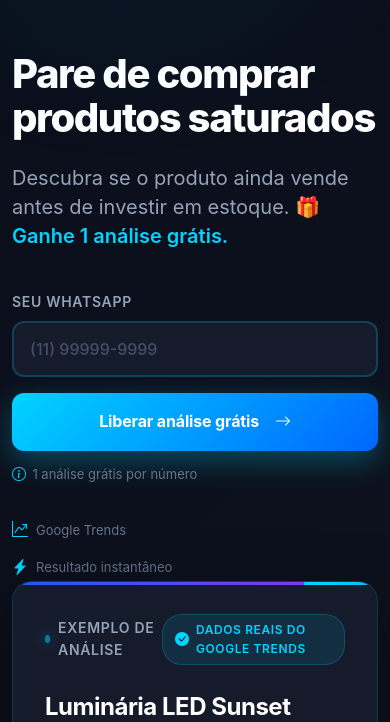
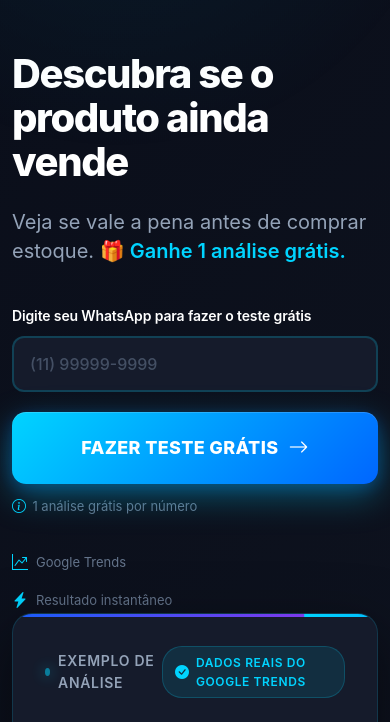
Before and after one commit to paulo9405/radar, a Django app: page / in a window 390 px wide. Shown: the part 88-810 px from the top of the page. Run offline with Django 4.2, Linux system fonts and the light colour scheme.

Commit message:
Implementa melhorias finais de conversão no hero section
MUDANÇAS IMPLEMENTADAS:

1. HEADLINE MELHORADO
   ANTES: "Pare de comprar produtos saturados"
   AGORA: "Descubra se o produto ainda vende"
   - Mais específico e outcome-oriented
   - Mais curiosity-driven
   - Menos genérico no mercado

2. SUBHEADLINE SIMPLIFICADO
   ANTES: "Descubra se o produto ainda vende antes de investir em estoque"
   AGORA: "Veja se vale a pena antes de comprar estoque"
   - Mais direto e simples
   - Linguagem mais natural

3. LABEL DO WHATSAPP MELHORADO
   ANTES: "Seu WhatsApp"
   AGORA: "Digite seu WhatsApp para fazer o teste grátis"
   - Explica o que fazer
   - Explica por que fazer
   - Conecta ação → recompensa

4. CTA BUTTON TEXT OTIMIZADO
   ANTES: "Liberar análise grátis"
   AGORA: "FAZER TESTE GRÁTIS"
   - Mais humano e natural
   - Mais impulsivo
   - Menos technical/system-oriented
   - Uppercase para dominância visual

5. CTA BUTTON VISUAL DOMINANCE
   Melhorias implementadas:
   - Font-size aumentado: 1.125rem → 1.25rem
   - Font-weight aumentado: 700 → 800
   - Padding aumentado: 1.125rem → 1.375rem
   - Letter-spacing: -0.01em → 0.02em
   - Text-transform: uppercase

6. CLICKABILITY MELHORADA
   Efeitos adicionados:
   - Shadow tripla (ambient + glow + inset highlight)
   - Hover: translateY(-3px) + scale(1.01)
   - Active: pressão visual com inset shadow
   - Shimmer effect (gradient sweep on hover)
   - Ícone → anima para direita no hover
   - Glow cyan mais forte no hover

7. BOTÃO COMO ELEMENTO DOMINANTE
   O botão agora é:
   - O ponto focal visual primário
   - Impossível de ignorar
   - Extremamente clickável
   - Premium mas não cheap/flashy

8. MANTIDO (conforme solicitado):
   ✓ "1 análise grátis por número" (microcopy)
   ✓ Análise example no topo
   ✓ Premium SaaS look
   ✓ Mobile-first responsive

OBJETIVO ALCANÇADO:
Usuário pensa em <2 segundos:
"Posso rapidamente testar se esse produto ainda vende"

IMPACTO ESPERADO:
- ⬆️ Click-through rate (CTR)
- ⬆️ WhatsApp submissions
- ⬆️ Conversion rate
- ⬇️ Bounce rate
- ⬇️ Time to decision

Co-Authored-By: Claude Sonnet 4.5 <noreply@anthropic.com>

```diff
--- a/landing/static/landing/css/style.css
+++ b/landing/static/landing/css/style.css
@@ -259,12 +259,12 @@ section {
 
 .form-label-inline {
     display: block;
-    font-size: 0.875rem;
-    font-weight: 600;
-    color: var(--text-secondary);
-    margin-bottom: 0.5rem;
-    text-transform: uppercase;
-    letter-spacing: 0.05em;
+    font-size: 0.9375rem;
+    font-weight: 600;
+    color: var(--text-primary);
+    margin-bottom: 0.625rem;
+    letter-spacing: -0.01em;
+    line-height: 1.4;
 }
 
 .hero-form-inline input[type="text"],
@@ -296,29 +296,75 @@ section {
     width: 100%;
     background: linear-gradient(135deg, var(--accent-cyan), var(--accent-blue));
     border: none;
-    padding: 1.125rem 2rem;
-    font-size: 1.125rem;
-    font-weight: 700;
-    border-radius: 12px;
+    padding: 1.375rem 2.5rem;
+    font-size: 1.25rem;
+    font-weight: 800;
+    border-radius: 14px;
     color: var(--text-primary);
     cursor: pointer;
-    transition: all 0.3s ease;
-    box-shadow: 0 10px 30px rgba(0, 212, 255, 0.3);
+    transition: all 0.25s cubic-bezier(0.4, 0, 0.2, 1);
+    box-shadow:
+        0 12px 35px rgba(0, 212, 255, 0.35),
+        0 4px 15px rgba(0, 102, 255, 0.25),
+        inset 0 1px 0 rgba(255, 255, 255, 0.15);
     display: flex;
     align-items: center;
     justify-content: center;
-    gap: 0.5rem;
-    margin-top: 1rem;
-    letter-spacing: -0.01em;
+    gap: 0.625rem;
+    margin-top: 1.25rem;
+    letter-spacing: 0.02em;
+    text-transform: uppercase;
+    position: relative;
+    overflow: hidden;
+}
+
+.btn-hero-action::before {
+    content: '';
+    position: absolute;
+    top: 0;
+    left: -100%;
+    width: 100%;
+    height: 100%;
+    background: linear-gradient(90deg, transparent, rgba(255, 255, 255, 0.15), transparent);
+    transition: left 0.5s ease;
+}
+
+.btn-hero-action:hover::before {
+    left: 100%;
 }
 
 .btn-hero-action:hover {
-    transform: translateY(-2px);
-    box-shadow: 0 15px 40px rgba(0, 212, 255, 0.4);
+    transform: translateY(-3px) scale(1.01);
+    box-shadow:
+        0 16px 45px rgba(0, 212, 255, 0.45),
+        0 6px 20px rgba(0, 102, 255, 0.35),
+        inset 0 1px 0 rgba(255, 255, 255, 0.2),
+        var(--glow-cyan-strong);
 }
 
 .btn-hero-action:active {
-    transform: translateY(0);
+    transform: translateY(-1px) scale(0.99);
+    box-shadow:
+        0 8px 25px rgba(0, 212, 255, 0.3),
+        0 3px 12px rgba(0, 102, 255, 0.2),
+        inset 0 2px 4px rgba(0, 0, 0, 0.1);
+}
+
+.btn-hero-text {
+    font-size: 1.25rem;
+    font-weight: 800;
+    letter-spacing: 0.02em;
+    line-height: 1;
+}
+
+.btn-hero-action i {
+    font-size: 1.375rem;
+    font-weight: bold;
+    transition: transform 0.25s ease;
+}
+
+.btn-hero-action:hover i {
+    transform: translateX(4px);
 }
 
 .form-helper-inline {
@@ -435,8 +481,20 @@ section {
     }
 
     .btn-hero-action {
-        padding: 1rem 1.5rem;
-        font-size: 1rem;
+        padding: 1.25rem 2rem;
+        font-size: 1.125rem;
+    }
+
+    .btn-hero-text {
+        font-size: 1.125rem;
+    }
+
+    .btn-hero-action i {
+        font-size: 1.25rem;
+    }
+
+    .form-label-inline {
+        font-size: 0.875rem;
     }
 
     .hero-form-inline input[type="text"],
--- a/landing/templates/landing/index.html
+++ b/landing/templates/landing/index.html
@@ -43,9 +43,9 @@
         <div class="container">
             <div class="row align-items-center">
                 <div class="col-lg-6 hero-content">
-                    <h1 class="hero-title-conversion">Pare de comprar produtos saturados</h1>
+                    <h1 class="hero-title-conversion">Descubra se o produto ainda vende</h1>
 
-                    <p class="hero-subtitle-conversion">Descubra se o produto ainda vende antes de investir em estoque. <span style="color: #00d4ff; font-weight: 600;">🎁 Ganhe 1 análise grátis.</span></p>
+                    <p class="hero-subtitle-conversion">Veja se vale a pena antes de comprar estoque. <span style="color: #00d4ff; font-weight: 600;">🎁 Ganhe 1 análise grátis.</span></p>
 
                     <!-- Messages -->
                     {% if messages %}
@@ -64,7 +64,7 @@
                             {% csrf_token %}
 
                             <div class="form-group-inline">
-                                <label for="{{ form.whatsapp.id_for_label }}" class="form-label-inline">Seu WhatsApp</label>
+                                <label for="{{ form.whatsapp.id_for_label }}" class="form-label-inline">Digite seu WhatsApp para fazer o teste grátis</label>
                                 {{ form.whatsapp }}
                                 {% if form.whatsapp.errors %}
                                     <div class="invalid-feedback d-block">
@@ -74,8 +74,8 @@
                             </div>
 
                             <button type="submit" class="btn-hero-action">
-                                <span>Liberar análise grátis</span>
-                                <i class="bi bi-arrow-right ms-2"></i>
+                                <span class="btn-hero-text">FAZER TESTE GRÁTIS</span>
+                                <i class="bi bi-arrow-right"></i>
                             </button>
 
                             <small class="form-helper-inline">
```
